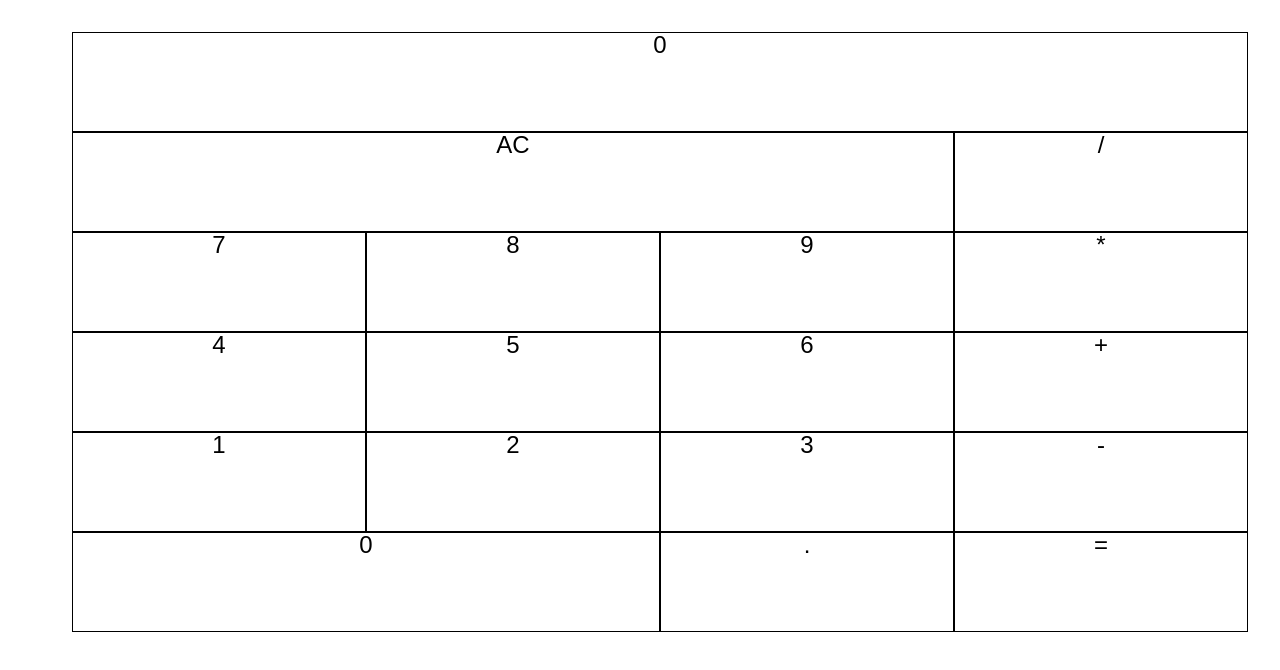
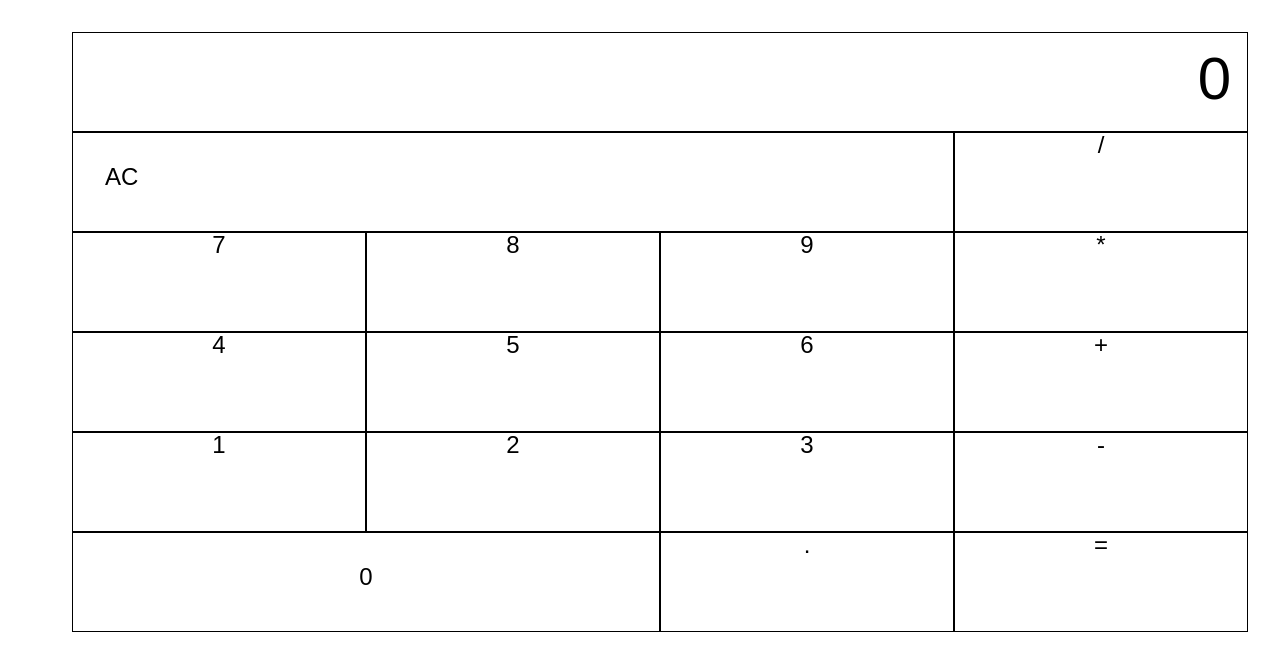
Before and after one commit to Natejjp/react-calculator, a React (Create React App) app: page / in a window 1280 px wide. Shown: the top 670 px of the page. Built offline with nearby package versions, Linux system fonts and the light colour scheme.

Commit message:
Added use state to change answer value

```diff
--- a/src/App.jsx
+++ b/src/App.jsx
@@ -1,14 +1,21 @@
-import React from 'react'
+import React, { useState } from 'react'
 
 export function App() {
+  const [answer, setAnswer] = useState(0)
+
+  function handleNumber() {
+    setAnswer(7)
+    console.log('clicked')
+  }
+
   return (
     <main>
       <section>
         <ul>
-          <li className="input">0</li>
+          <li className="input">{answer}</li>
           <li className="clear">AC</li>
           <li>/</li>
-          <li>7</li>
+          <li onClick={handleNumber}>7</li>
           <li>8</li>
           <li>9</li>
           <li>*</li>
@@ -24,7 +31,6 @@ export function App() {
           <li>.</li>
           <li>=</li>
         </ul>
-        {/* <ul></ul> */}
       </section>
     </main>
   )
--- a/src/index.scss
+++ b/src/index.scss
@@ -16,10 +16,6 @@ main {
   margin: 2rem;
 }
 
-// section {
-//   // display: flex;
-// }
-
 ul {
   list-style: none;
   display: grid;
@@ -31,17 +27,25 @@ li {
   border: 1px solid black;
   font-size: 24px;
   text-align: center;
+  cursor: pointer;
 }
 .input {
   grid-column: 1/5;
-  // display: grid;
-  // justify-items: end;
+  display: grid;
+  justify-items: end;
+  padding: 1rem;
+  font-size: 60px;
 }
 
 .clear {
   grid-column: 1/4;
+  display: grid;
+  justify-items: start;
+  padding: 2rem;
 }
 
 .zero {
   grid-column: 1/3;
+  display: grid;
+  padding-top: 2rem;
 }
```
